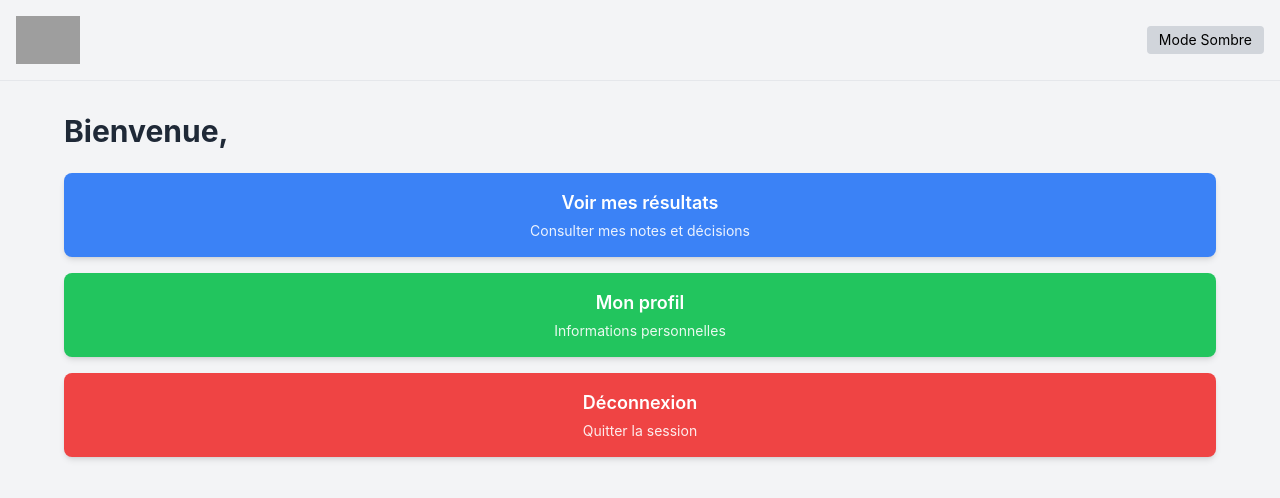
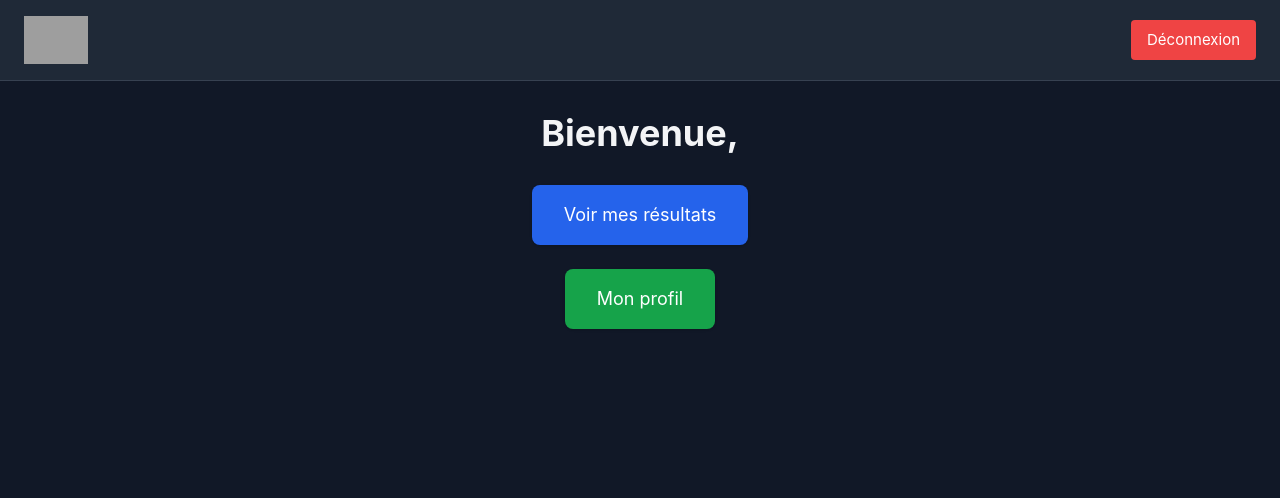
Before and after one commit to LuAp-dev/univ-mahajanga-results, a Vue app in the folder frontend-web/: page /dashboard in a window 1280 px wide. Shown: the top 498 px of the page. Built offline with nearby package versions, Linux system fonts and the light colour scheme; sample sign-in values are in the browser's storage; grey boxes are pictures that could not be loaded.

Commit message:
Refactor App.vue and Dashboard.vue for improved dark mode handling and UI consistency; update tailwind.config.js to use default export.

```diff
--- a/frontend-web/src/App.vue
+++ b/frontend-web/src/App.vue
@@ -1,50 +1,54 @@
 <script setup>
-import { RouterView } from 'vue-router'
-import { ref, watchEffect, onMounted } from 'vue'
+import { RouterView, useRoute, useRouter } from 'vue-router'
+import { computed } from 'vue'
+import { useAuthStore } from '@/stores/auth'
 
-const darkMode = ref(false)
+const route = useRoute()
+const router = useRouter()
+const authStore = useAuthStore()
 
-// Initialiser le mode selon la préférence système ou localStorage
-onMounted(() => {
-  const savedMode = localStorage.getItem('darkMode')
-  if (savedMode !== null) {
-    darkMode.value = savedMode === 'true'
-  } else {
-    // Utiliser la préférence système par défaut
-    darkMode.value = window.matchMedia('(prefers-color-scheme: dark)').matches
-  }
-})
+// On cache le bouton sur la page login
+const showLogout = computed(() => route.path !== '/login')
 
-watchEffect(() => {
-  document.documentElement.classList.toggle('dark', darkMode.value)
-  localStorage.setItem('darkMode', darkMode.value.toString())
-})
-
-const toggleDarkMode = () => {
-  darkMode.value = !darkMode.value
+const logout = () => {
+  authStore.logout()
+  router.push('/login')
 }
 </script>
 
 <template>
-  <div class="min-h-screen w-full bg-gray-100 dark:bg-gray-900 text-gray-800 dark:text-gray-100">
+  <div class="dark min-h-screen w-full bg-gray-900 text-gray-100">
     <header
-      class="w-full flex items-center justify-between p-4 border-b border-gray-200 dark:border-gray-700"
+      class="w-full flex items-center justify-between px-6 py-4 border-b border-gray-700 bg-gray-800 shadow"
     >
       <img
         src="https://www.mahajanga-univ.mg/storage/settings/ET2YH6R099vUaVEXRhymS3etHDZngsWy4YcWGKKM.png"
         alt="Logo Université Mahajanga"
-        class="h-12"
+        class="h-12 object-contain"
       />
+
       <button
-        class="bg-gray-300 dark:bg-gray-700 text-sm text-black dark:text-white px-3 py-1 rounded hover:bg-gray-400 dark:hover:bg-gray-600 transition-colors"
-        @click="toggleDarkMode"
+        v-if="showLogout"
+        @click="logout"
+        class="bg-red-500 hover:bg-red-600 text-white px-4 py-2 rounded transition-colors"
       >
-        {{ darkMode ? 'Mode Clair' : 'Mode Sombre' }}
+        Déconnexion
       </button>
     </header>
 
     <main class="w-full min-h-[calc(100vh-80px)]">
-      <router-view />
+      <RouterView />
     </main>
   </div>
 </template>
+
+<style>
+html,
+body,
+#app {
+  width: 100%;
+  height: 100%;
+  margin: 0;
+  padding: 0;
+}
+</style>
--- a/frontend-web/src/views/Dashboard.vue
+++ b/frontend-web/src/views/Dashboard.vue
@@ -1,30 +1,25 @@
 <!-- eslint-disable vue/multi-word-component-names -->
 <template>
-  <div class="w-full min-h-full bg-gray-100 dark:bg-gray-900 text-gray-800 dark:text-gray-100 p-8">
-    <div class="max-w-6xl mx-auto">
-      <h1 class="text-3xl font-bold mb-6">Bienvenue, {{ authStore.nom }}</h1>
-      <div class="grid grid-cols-1 md:grid-cols-3 gap-4">
+  <div
+    class="w-full min-h-full bg-gray-900 text-gray-100 flex flex-col items-center justify-center p-8"
+  >
+    <div class="text-center">
+      <h1 class="text-4xl font-bold mb-8">Bienvenue, {{ authStore.nom }}</h1>
+
+      <div class="flex flex-col md:flex-row items-center justify-center gap-6">
         <RouterLink
           to="/results"
-          class="bg-blue-500 hover:bg-blue-600 text-white px-6 py-4 rounded-lg text-center transition-colors shadow-md"
+          class="bg-blue-600 hover:bg-blue-700 text-white px-8 py-4 rounded-lg text-lg shadow transition-colors"
         >
-          <div class="text-lg font-semibold">Voir mes résultats</div>
-          <div class="text-sm opacity-90 mt-1">Consulter mes notes et décisions</div>
+          Voir mes résultats
         </RouterLink>
+
         <RouterLink
           to="/profile"
-          class="bg-green-500 hover:bg-green-600 text-white px-6 py-4 rounded-lg text-center transition-colors shadow-md"
+          class="bg-green-600 hover:bg-green-700 text-white px-8 py-4 rounded-lg text-lg shadow transition-colors"
         >
-          <div class="text-lg font-semibold">Mon profil</div>
-          <div class="text-sm opacity-90 mt-1">Informations personnelles</div>
+          Mon profil
         </RouterLink>
-        <button
-          @click="logout"
-          class="bg-red-500 hover:bg-red-600 text-white px-6 py-4 rounded-lg transition-colors shadow-md"
-        >
-          <div class="text-lg font-semibold">Déconnexion</div>
-          <div class="text-sm opacity-90 mt-1">Quitter la session</div>
-        </button>
       </div>
     </div>
   </div>
@@ -32,13 +27,5 @@
 
 <script setup>
 import { useAuthStore } from '@/stores/auth'
-import { useRouter } from 'vue-router'
-
 const authStore = useAuthStore()
-const router = useRouter()
-
-const logout = () => {
-  authStore.logout()
-  router.push('/login')
-}
 </script>
--- a/frontend-web/tailwind.config.js
+++ b/frontend-web/tailwind.config.js
@@ -1,6 +1,7 @@
-/** @type {import('tailwindcss').Config} */
-export const content = ['./index.html', './src/**/*.{vue,js,ts,jsx,tsx}']
-export const theme = {
+export default {
+  darkMode: 'class', // on garde "class" car on va forcer la classe manuellement
+  content: ['./index.html', './src/**/*.{vue,js,ts,jsx,tsx}'],
+  theme: {
     extend: {
       colors: {
         primary: {
@@ -17,5 +18,6 @@ export const theme = {
         },
       },
     },
+  },
+  plugins: [],
 }
-export const plugins = []
```
Lines whose indentation alone changed are shown as unchanged.
